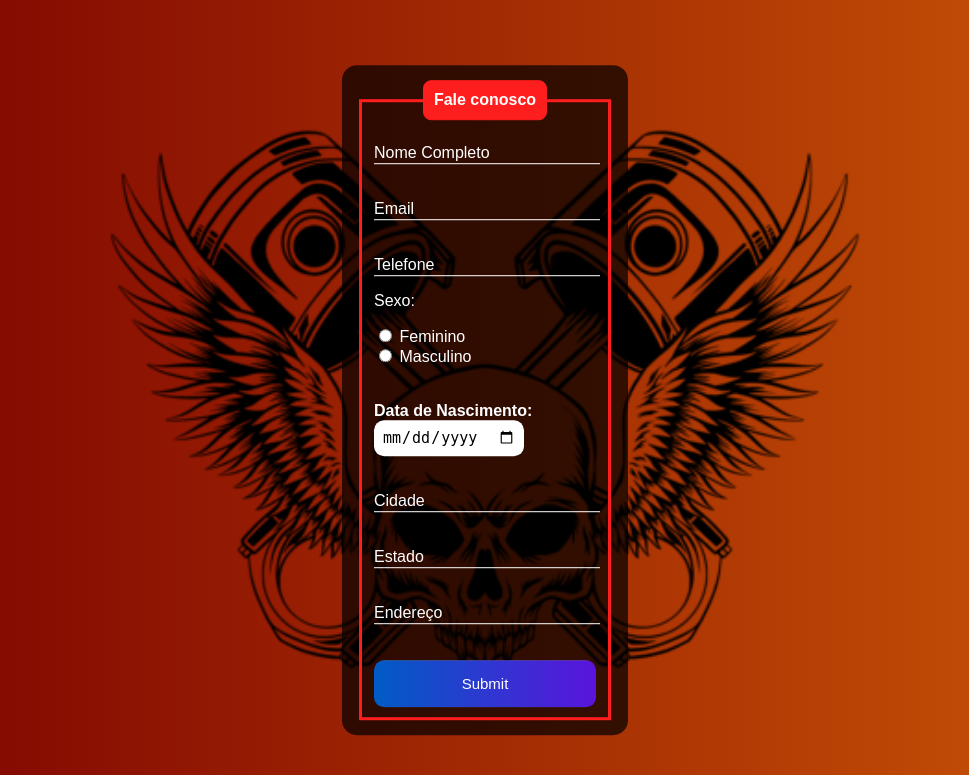
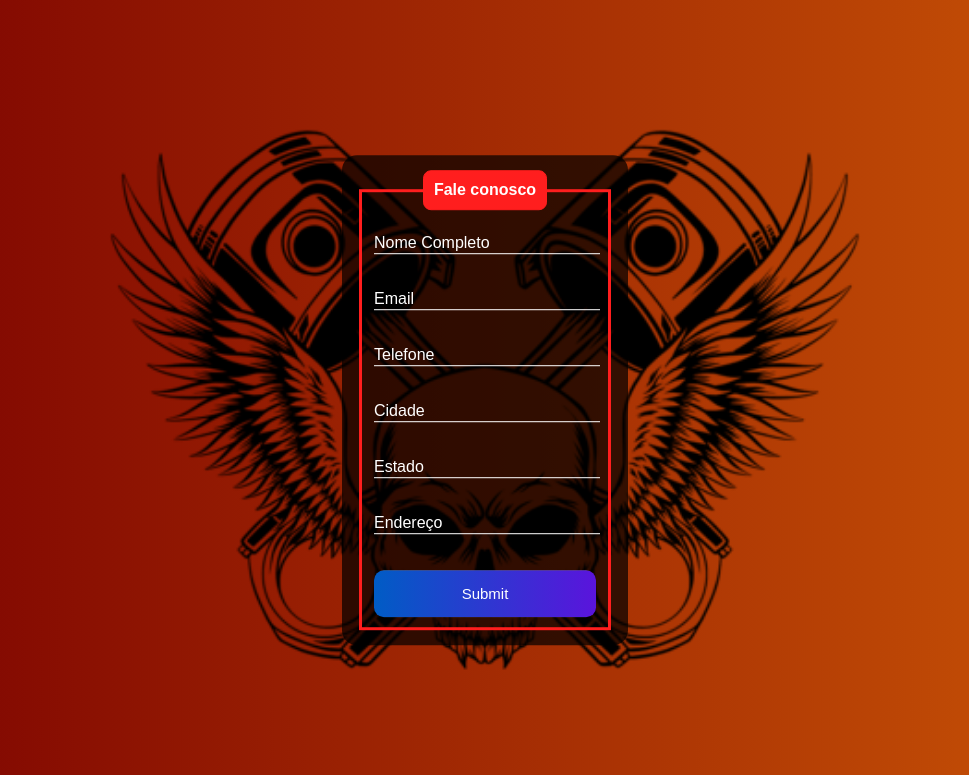
Before and after one commit to luizmiguel710/100-Limites_Motos, a PHP site: page /fomulario.php in a window 1280 px wide. Shown: the top 775 px of the page, without its empty margins (155-1124 px from the left). Run offline with PHP 8.4, Linux system fonts and the light colour scheme.

Commit message:
Update fomulario.php

```diff
--- a/fomulario.php
+++ b/fomulario.php
@@ -69,19 +69,19 @@
                     <input type="tel" name="telefone" id="telefone" class="inputUser" required>
                     <label for="telefone" class="labelInput">Telefone</label>
                 </div>
-                <p>Sexo:</p>
+                <!-- <p>Sexo:</p>
                 <input type="radio" id="feminino" name="genero" value="feminino" required>
                 <label for="feminino">Feminino</label>
                 <br>
                 <input type="radio" id="masculino" name="genero" value="masculino" required>
                 <label for="masculino">Masculino</label>
-                <br>
+                <br> -->
                 <!-- <input type="radio" id="outro" name="genero" value="outro" required>
                 <label for="outro">Outro</label> -->
+                <!-- <br><br>
+                <label for="data_nascimento"><b>Data de Nascimento:</b></label>
+                <input type="date" name="data_nascimento" id="data_nascimento" required> -->
                 <br><br>
-                <label for="data_nascimento"><b>Data de Nascimento:</b></label>
-                <input type="date" name="data_nascimento" id="data_nascimento" required>
-                <br><br><br>
                 <div class="inputBox">
                     <input type="text" name="cidade" id="cidade" class="inputUser" required>
                     <label for="cidade" class="labelInput">Cidade</label>
```
